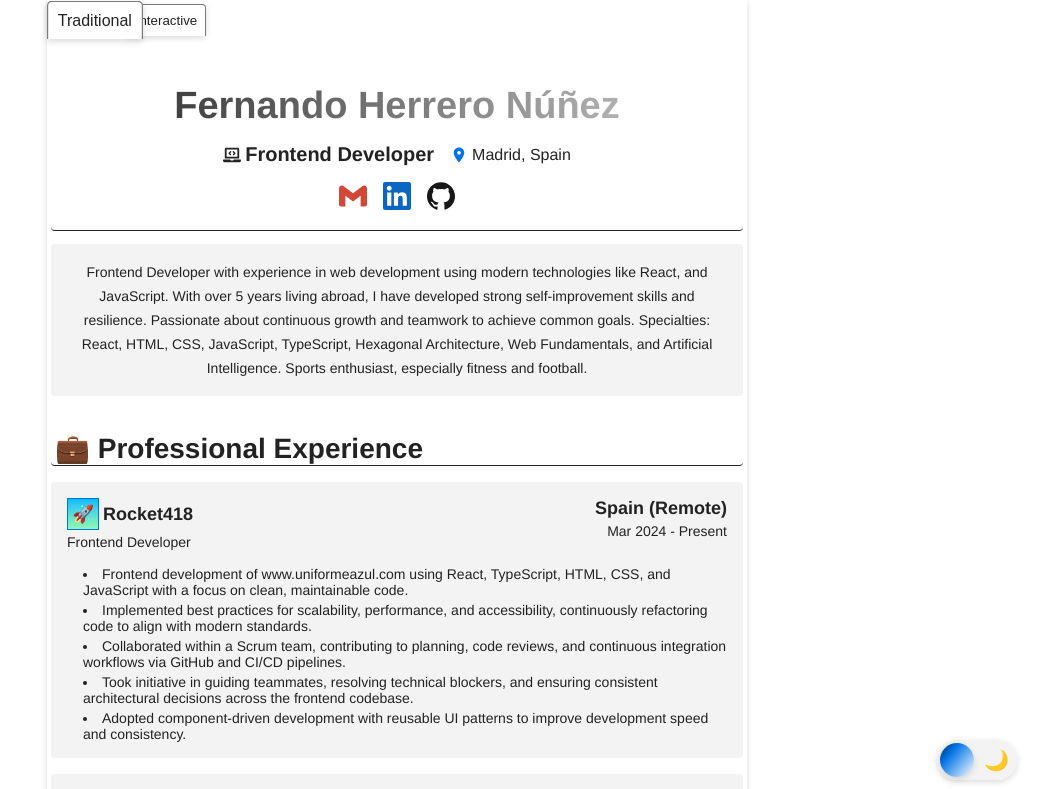
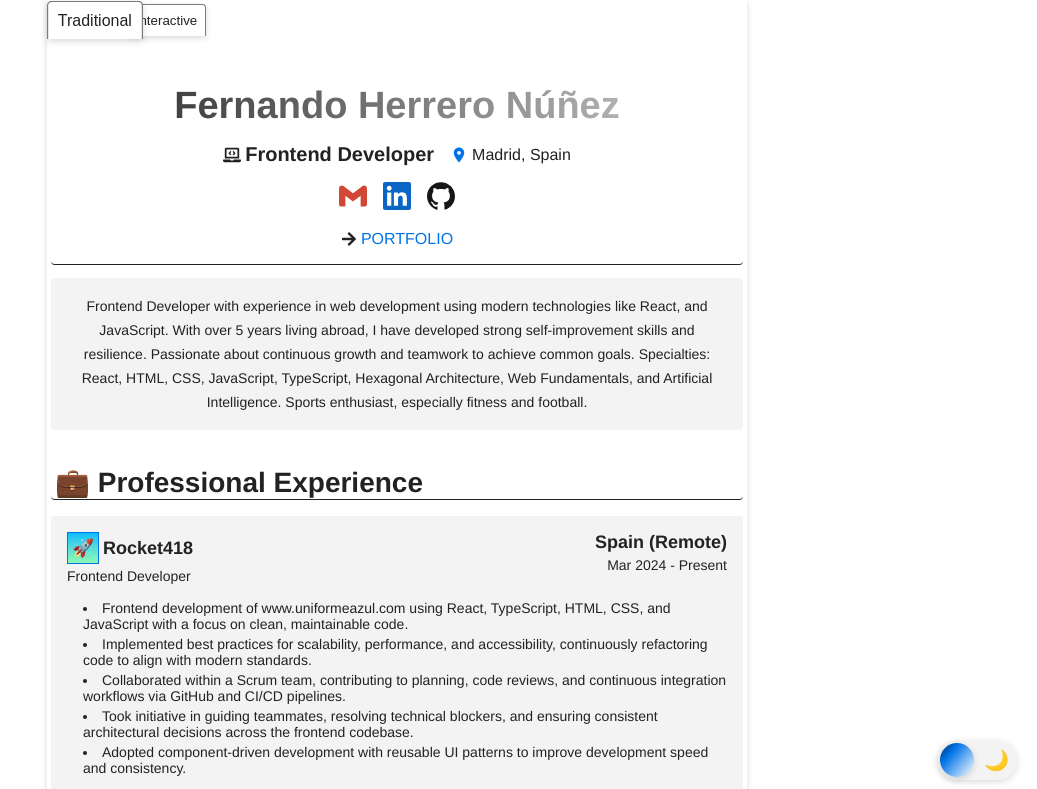
Before and after one commit to Fernando-Herrero/cv-online-react, a React (Vite) app: page / in a window 1280 px wide. Shown: the top 789 px of the page, without its empty margins (243-1280 px from the left). Built offline with nearby package versions, Linux system fonts and the light colour scheme.

Commit message:
feature: add portfolio to header

```diff
--- a/src/components/Header/Header.css
+++ b/src/components/Header/Header.css
@@ -117,6 +117,38 @@ body.dark-theme .header-text-anc a:hover {
 	pointer-events: none;
 }
 
+.portfolio-content {
+	display: flex;
+	align-items: center;
+	gap: var(--spacing-xs);
+}
+
+.portfolio {
+	color: var(--accent-color);
+	transition: 0.3s ease;
+	position: relative;
+}
+
+.portfolio::after {
+	content: "";
+	position: absolute;
+	left: 0;
+	bottom: -2px;
+	width: 0%;
+	height: 1px;
+	background-color: var(--accent-color);
+	transition: width 0.3s ease;
+}
+
+.portfolio:hover::after {
+	width: 100%;
+}
+
+.portfolio:hover {
+	color: var(--accent-hover);
+	transform: scale(1.05);
+}
+
 @media (width >= 500px) {
 	.header-name {
 		font-size: var(--font-size-big);
--- a/src/components/Header/Header.jsx
+++ b/src/components/Header/Header.jsx
@@ -3,6 +3,7 @@ import "./Header.css";
 import { SiGmail, SiLinkedin, SiGithub } from "react-icons/si";
 import { MdLocationOn } from "react-icons/md";
 import { FaLaptopCode } from "react-icons/fa";
+import { FaArrowRight } from "react-icons/fa";
 
 export const Header = ({ activeTab, personalInfo, summary }) => {
 	const { fullName, title, location, email, linkedin, github } = personalInfo;
@@ -39,6 +40,11 @@ export const Header = ({ activeTab, personalInfo, summary }) => {
 						<SiGithub className="contact-icon" color="#181717" />
 					</a>
 				</div>
+
+				<a href="https://fernando-herrero.netlify.app/" className="portfolio-content">
+					<FaArrowRight />
+					<p className="portfolio">PORTFOLIO</p>
+				</a>
 			</div>
 
 			<button className={`summary-btn ${activeTab !== "Interactive" ? "hide" : ""}`} onClick={onClickSummary}>
```
